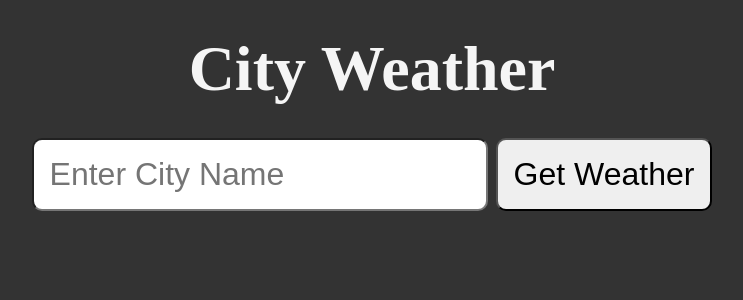
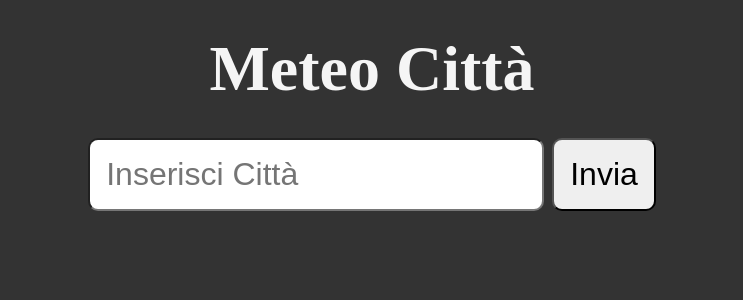
Before and after one commit to sidev86/city-weather, a Python web app: template templates/index.html in a window 1280 px wide. Shown: the top 300 px of the page, without its empty margins (268-1011 px from the left). Run offline with Jinja, Linux system fonts and the light colour scheme; the template is opened without the code that fills it, so the values that code supplies are empty.

Commit message:
italian version

```diff
--- a/static/styles/style.css
+++ b/static/styles/style.css
@@ -16,8 +16,35 @@ body {
     font-size: 2rem;
 }
 
+h1, p{
+    margin-bottom: 2rem;
+    text-align: center;
+}
+
 input, button {
     font-size: 2rem;
     padding: 1rem;
-    border-radius: 10px;
+    border-radius: 10px; /* Arrotonda gli angoli */
 }
+
+.button-container {
+    display: flex;
+    align-items: center; /* Allinea verticalmente al centro */
+    gap: 1rem; /* Spazio tra input e button */
+}
+
+@media (max-width: 600px) {
+    body {
+        display: block;
+    }
+
+    .button-container {
+        flex-direction: column; /* Imposta a colonna su schermi piccoli */
+        align-items: center; /* Centra gli elementi orizzontalmente */
+    }
+
+    input, button {
+        width: 100%; /* Opzionale: rende gli input e i button larghi quanto il contenitore */
+        margin-bottom: 1rem;
+    }
+}
--- a/templates/index.html
+++ b/templates/index.html
@@ -3,14 +3,16 @@
 <head>
     <meta charset="UTF-8">
     <meta name="viewport" content="width=device-width, initial-scale=1.0">
-    <title>City Weather</title>
+    <title>Meteo Città</title>
     <link href="{{ url_for('static', filename='styles/style.css') }}" rel="stylesheet">
 </head>
 <body>
-    <h1>City Weather</h1>
-    <form action="/weather">
-        <input type="text" name="city" id ="city" placeholder="Enter City Name" />
-        <button type="submit">Get Weather</button>
-    </form>
+    <div class = "form-container">
+        <h1>Meteo Città</h1>
+        <form action="/weather">
+            <input type="text" name="city" id ="city" placeholder="Inserisci Città" />
+            <button type="submit">Invia</button>
+        </form>
+    </div>
 </body>
 </html>
```
Also changed, not shown: server.py (+26 -1 lines), templates/weather.html (+10 -8 lines).
